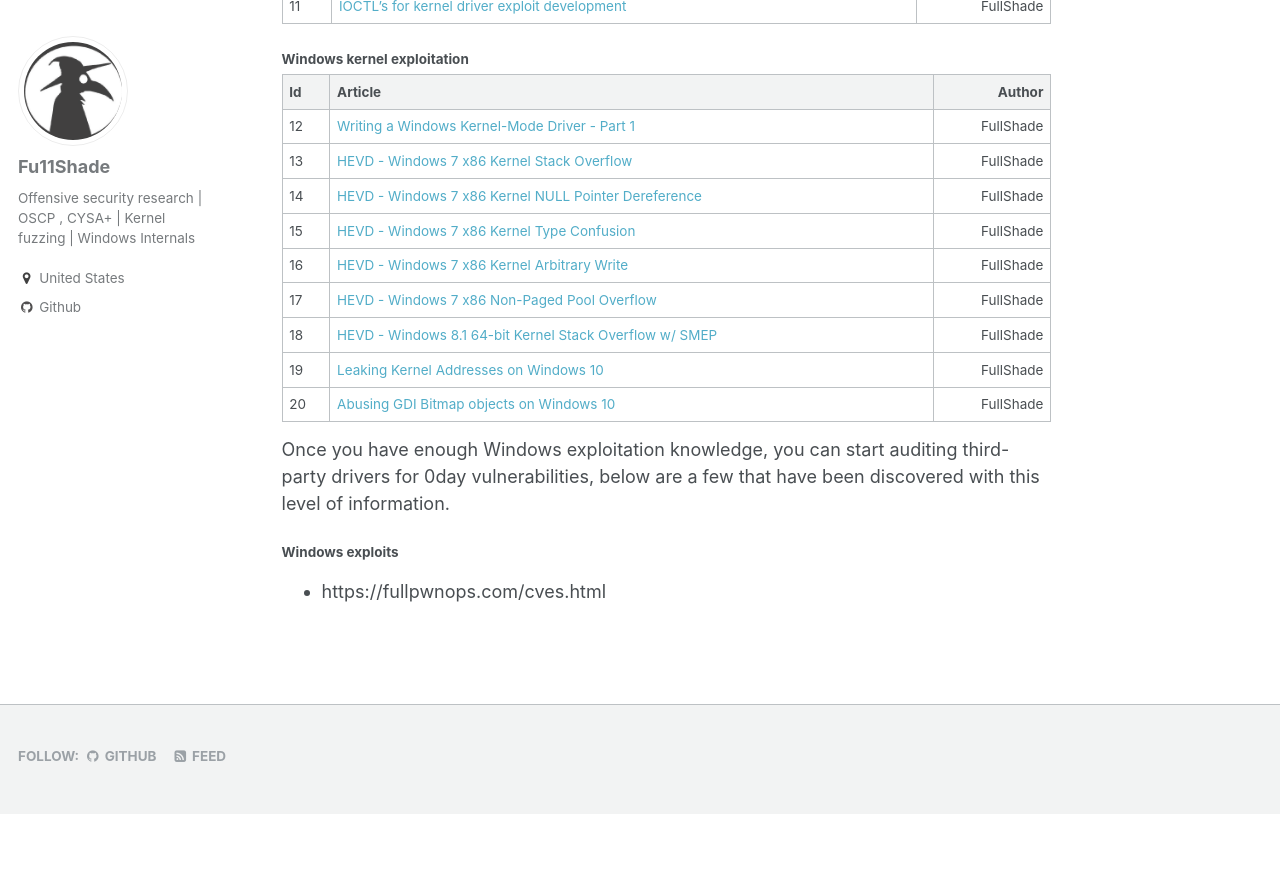
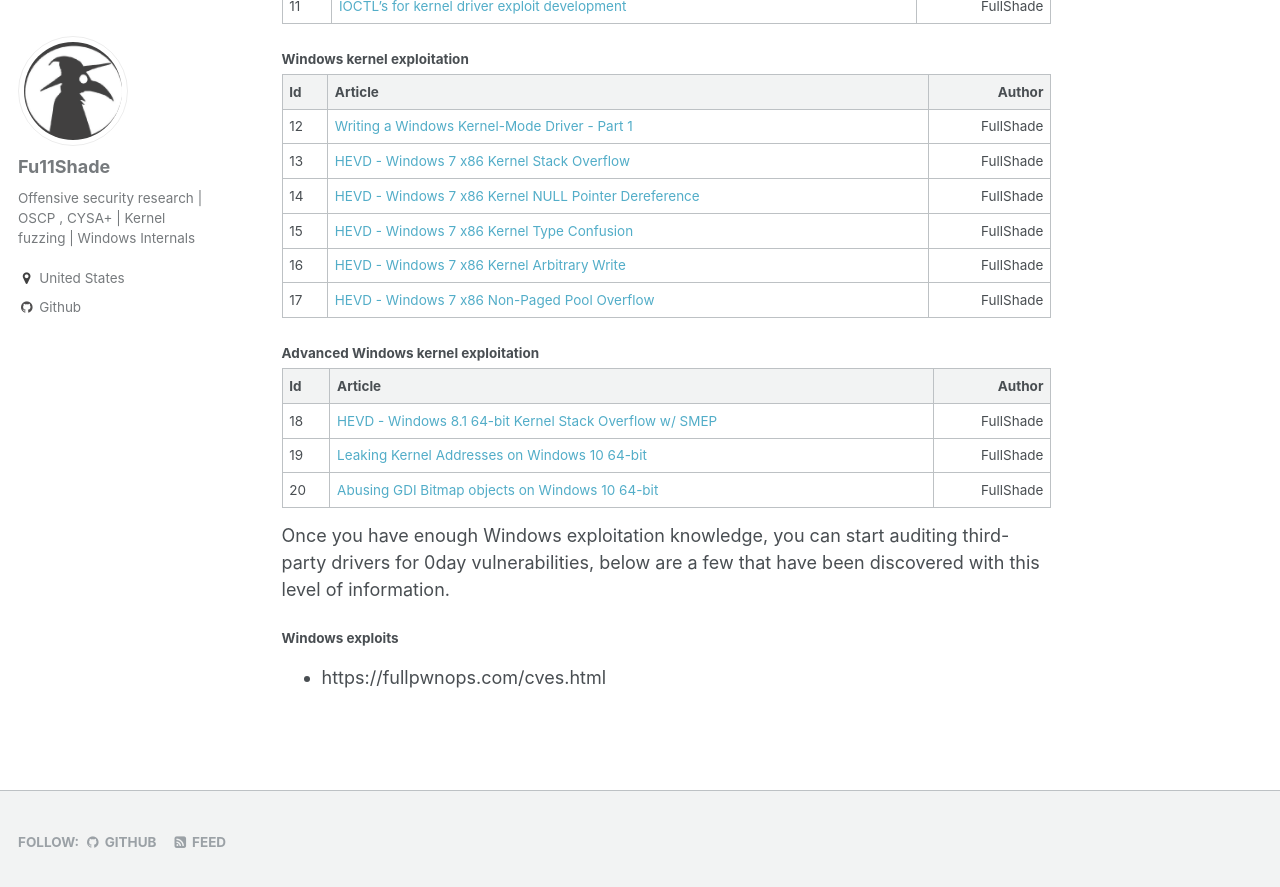
Before and after one commit to asdyxcyxc/FULLSHADE.github.io, a Jekyll site: the page built from _pages/windows-exploitation-pathway.md, in a window 1280 px wide and 900 px high, scrolled down 927 px. Shown: the top 887 px of the window. Built offline with Jekyll 4.4.1, drawn with Linux system fonts in a browser that asks for light colours; before the commit the page ends 1741 px from its top, so only the background shows below that.

Commit message:
Update windows-exploitation-pathway.md

```diff
--- a/_pages/windows-exploitation-pathway.md
+++ b/_pages/windows-exploitation-pathway.md
@@ -42,9 +42,14 @@ This page provides a pathway for learning Windows exploit development, following
 | 15 | [HEVD - Windows 7 x86 Kernel Type Confusion](https://fullpwnops.com/HEVD-typeconfusion/) | FullShade |
 | 16 | [HEVD - Windows 7 x86 Kernel Arbitrary Write](https://fullpwnops.com/HEVD-arbitraryoverwrite/) | FullShade |
 | 17 | [HEVD - Windows 7 x86 Non-Paged Pool Overflow](https://fullpwnops.com/HEVD-pool-overflow/) | FullShade |
+
+#### Advanced Windows kernel exploitation
+
+| Id | Article | Author  |
+|:---|:--------|--------:|
 | 18 | [HEVD - Windows 8.1 64-bit Kernel Stack Overflow w/ SMEP](https://fullpwnops.com/HEVD-stack-smep/) | FullShade |
-| 19 | [Leaking Kernel Addresses on Windows 10](https://fullpwnops.com/Windows-10-kaslr-infoleak/) | FullShade |
-| 20 | [Abusing GDI Bitmap objects on Windows 10](https://fullpwnops.com/gdi-exploitation/) | FullShade |
+| 19 | [Leaking Kernel Addresses on Windows 10 64-bit](https://fullpwnops.com/Windows-10-kaslr-infoleak/) | FullShade |
+| 20 | [Abusing GDI Bitmap objects on Windows 10 64-bit](https://fullpwnops.com/gdi-exploitation/) | FullShade |
 
 Once you have enough Windows exploitation knowledge, you can start auditing third-party drivers for 0day vulnerabilities, below are a few that have been discovered with this level of information.
 
```
